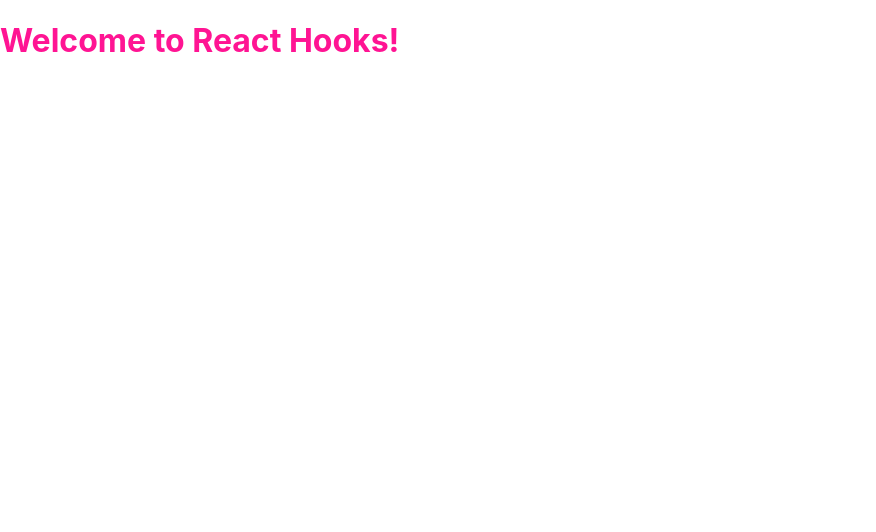
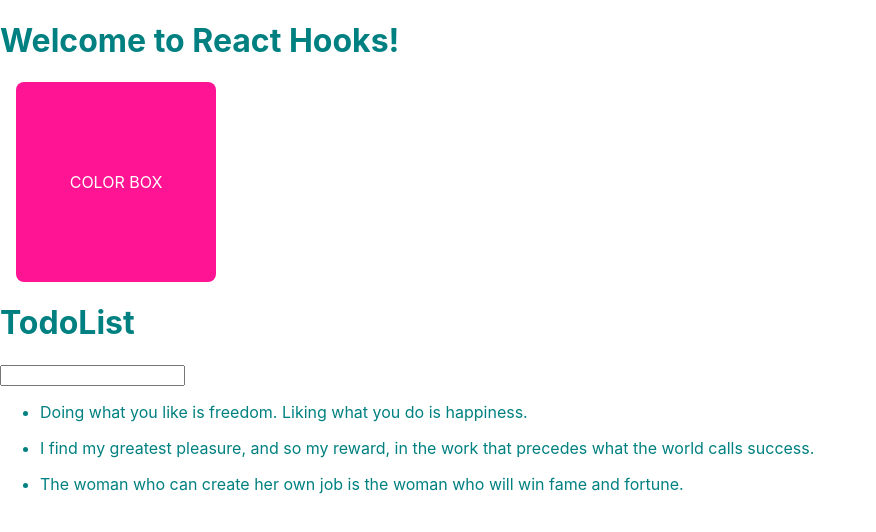
Before and after one commit to langde666/react-hooks-basic, a React (Create React App) app: page / in a window 1280 px wide. Shown: the top 532 px of the page, without its empty margins (0-876 px from the left). Built offline with nearby package versions, Linux system fonts and the light colour scheme.

Commit message:
useState - color Box, todoList & todoForm

```diff
--- a/src/App.js
+++ b/src/App.js
@@ -1,9 +1,61 @@
+import React, { useState } from 'react';
 import './App.scss';
+import './components/ColorBox/ColorBox.scss';
+import ColorBox from './components/ColorBox/index';
+import TodoList from './components/TodoList/index';
+import TodoForm from './components/TodoForm/index';
 
 function App() {
+  const [todoList, setTodoList] = useState(
+    [
+      { id: 1, title: 'Doing what you like is freedom. Liking what you do is happiness.' },
+      { id: 2, title: 'I find my greatest pleasure, and so my reward, in the work that precedes what the world calls success.' },
+      { id: 3, title: 'The woman who can create her own job is the woman who will win fame and fortune.' },
+    ]
+  );
+
+  function handleTodoList(todo) {
+    // console.log(todo);
+    const index = todoList.findIndex(x => x.id === todo.id);
+    if(index < 0) return;
+
+    const newTodoList = [...todoList];
+    newTodoList.splice(index, 1);
+    setTodoList(newTodoList);
+  }
+
+  function handleTodoFormSubmit(formValues) {
+    // console.log(formValues);
+    const id = getNextId(todoList);
+    const newTodo = {
+      id: id,
+      ...formValues,
+    }
+    const newTodoList = [...todoList];
+    newTodoList.push(newTodo);
+    setTodoList(newTodoList);
+  }
+
+  function getNextId(list) {
+    const listLength = list.length;
+
+    if (listLength === 0) {
+      return 1;
+    }
+
+    return list[listLength-1].id + 1;
+  };
+
   return (
     <div className="App">
       <h1>Welcome to React Hooks!</h1>
+      <ColorBox />
+
+      <h1>TodoList</h1>
+      <TodoForm onSubmit={handleTodoFormSubmit} />
+      <TodoList todos={todoList} onTodoClick={handleTodoList}/>
+
+
     </div>
   );
 }
--- a/src/App.scss
+++ b/src/App.scss
@@ -1,3 +1,3 @@
 .App {
-  color: deeppink;
+  color: teal;
 }
--- /dev/null
+++ b/src/components/ColorBox/ColorBox.scss
@@ -0,0 +1,15 @@
+.color-box {
+    $box-size: 200px;
+
+    width: $box-size;
+    height: $box-size;
+    border-radius: 8px;
+    margin-left: 16px;
+
+    display: flex;
+    justify-content: center;
+    align-items: center;
+
+    transition: all .35s ease-in-out 0s;
+    cursor: pointer;
+}
--- /dev/null
+++ b/src/components/ColorBox/index.jsx
@@ -0,0 +1,41 @@
+import React, { useState } from 'react';
+
+function getRandomColor(currentColor) {
+    const COLOR_LIST = ['deeppink', 'green', 'yellow', 'black', 'blue'];
+
+    let randomIndex;
+    do {
+        randomIndex = Math.floor(Math.random() * 5);
+    }
+    while (COLOR_LIST[randomIndex] === currentColor);
+
+    return COLOR_LIST[randomIndex];
+}
+
+function ColorBox() {
+    const [color, setColor] = useState(() => {
+        const initColor = localStorage.getItem('box_color') || 'deeppink';
+        return initColor;
+    });
+
+    const handleBoxClick = () => {
+        //get random color
+        //set color from
+        const newColor = getRandomColor(color);
+        setColor(newColor);
+
+        localStorage.setItem('box_color', newColor);
+    };
+
+    return (
+        <div
+            className="color-box"
+            style={{ backgroundColor: color, color: 'white' }}
+            onClick={handleBoxClick}
+        >
+            COLOR BOX
+        </div>
+    );
+}
+
+export default ColorBox;
--- /dev/null
+++ b/src/components/TodoForm/index.jsx
@@ -0,0 +1,42 @@
+import React, { useState } from 'react';
+import PropTypes from 'prop-types';
+
+TodoForm.propTypes = {
+    onSubmit: PropTypes.func,
+};
+
+TodoForm.defaultProps = {
+    onSubmit: null,
+}
+
+function TodoForm(props) {
+    const { onSubmit } = props;
+    const [value, setValue] = useState('');
+
+    function handleValueChange(e) {
+        setValue(e.target.value);
+    };
+
+    function handleSubmit(e) {
+        e.preventDefault();
+
+        if (!onSubmit) return;
+
+        const formValues = {
+            title: value,
+        };
+
+        onSubmit(formValues);
+        setValue('');
+    }
+
+    return (
+        <div>
+            <form onSubmit={handleSubmit}>
+                <input type="text" value={value} onChange={handleValueChange}/>
+            </form>
+        </div>
+    );
+}
+
+export default TodoForm;
--- /dev/null
+++ b/src/components/TodoList/TodoList.scss
@@ -0,0 +1,4 @@
+.todo-item {
+    cursor: pointer;
+    margin-bottom: 16px;
+}
--- /dev/null
+++ b/src/components/TodoList/index.jsx
@@ -0,0 +1,36 @@
+import React from 'react';
+import PropTypes from 'prop-types';
+import './TodoList.scss';
+
+TodoList.propTypes = {
+    todos: PropTypes.array.isRequired,
+    onTodoClick: PropTypes.func,
+};
+
+TodoList.defaultProps = {
+    todos: [],
+    onTodoClick: null,
+}
+
+function TodoList(props) {
+    const { todos, onTodoClick } = props;
+
+    function handleClick(todo) {
+        if (onTodoClick) {
+            onTodoClick(todo);
+        }
+    };
+
+    return (
+        <div>
+            <ul className="todo-list">
+                {todos.map(todo => (
+                    <li className="todo-item" key={todo.id} onClick={() => handleClick(todo)} title="click to remove">{todo.title}</li>
+
+                ))}
+            </ul>
+        </div>
+    );
+}
+
+export default TodoList;
```
